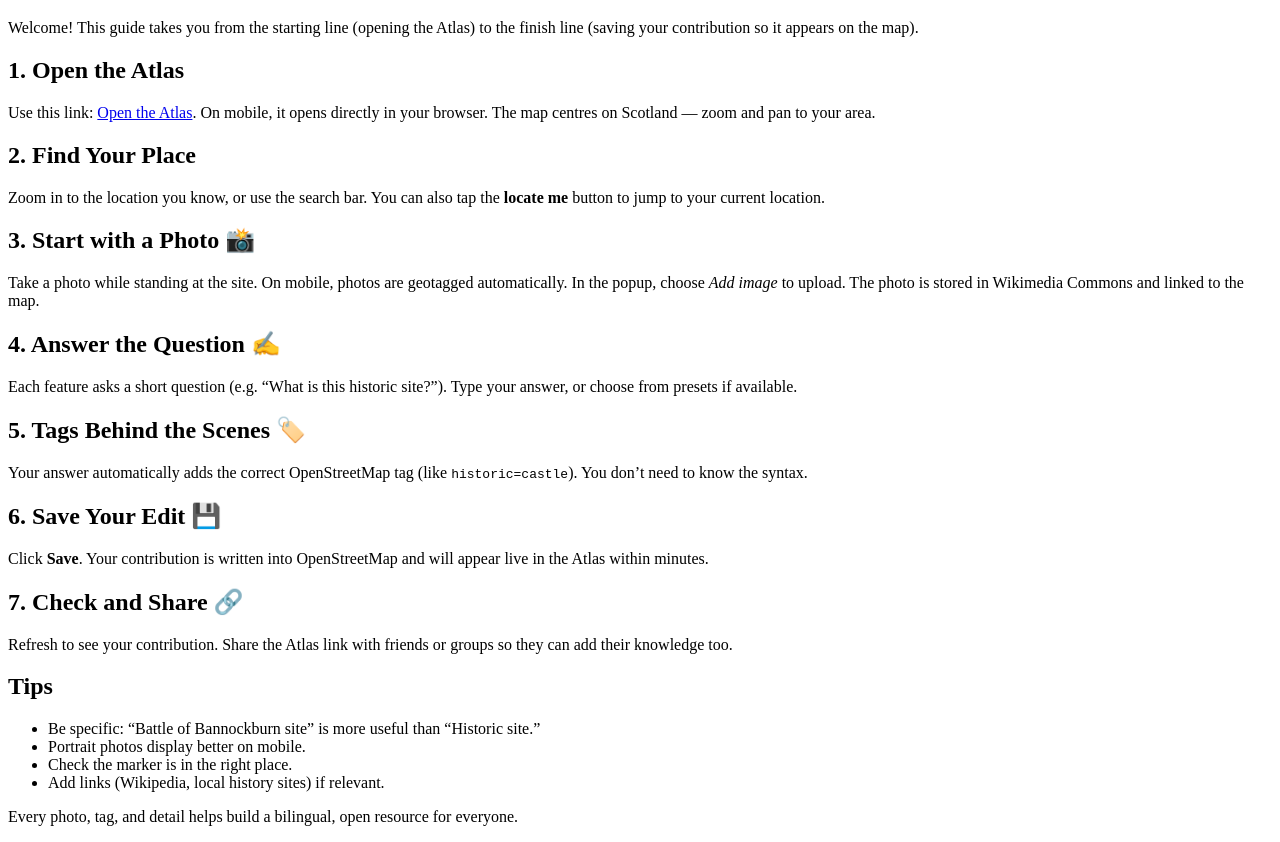
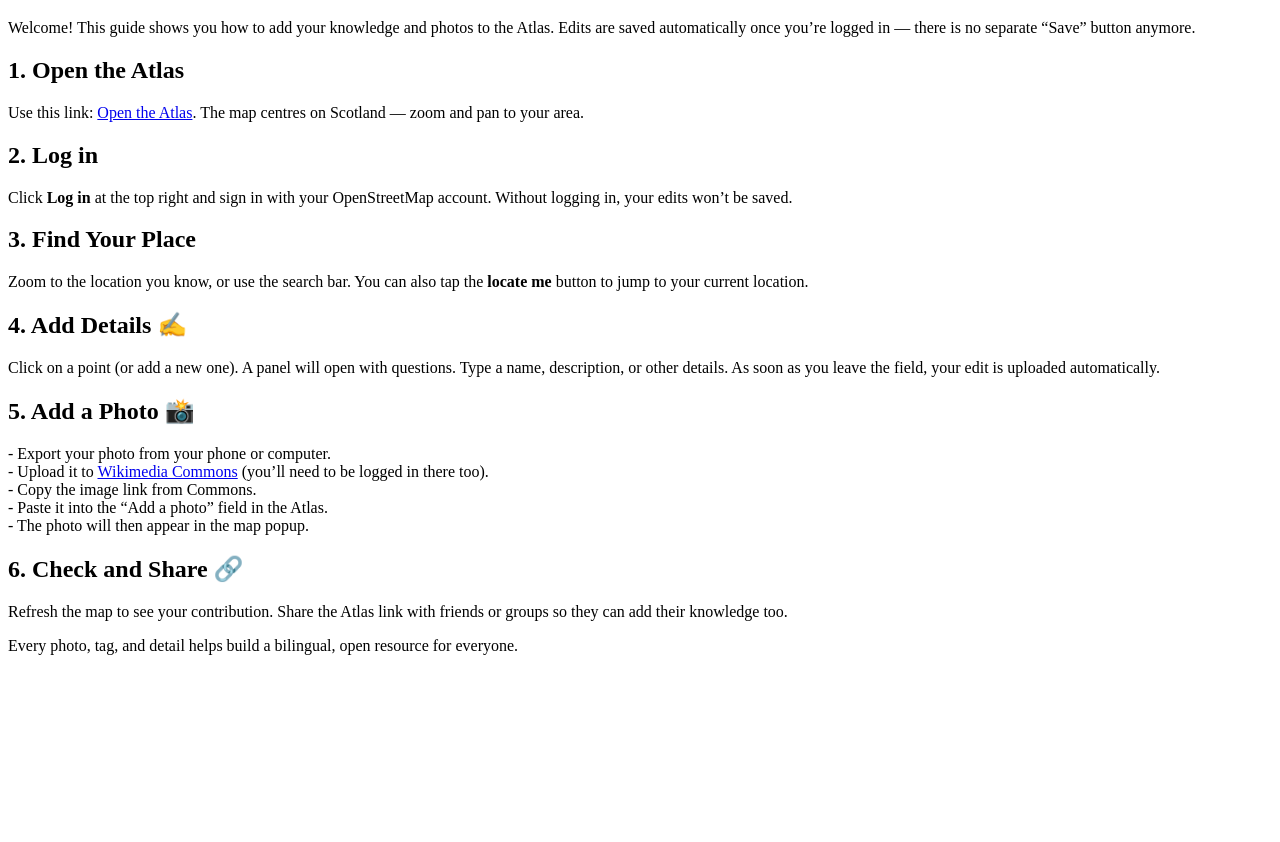
Before and after one commit to glenachulish/atlas, a plain HTML site: page contribute.html in a window 1280 px wide. Shown: the part 62-904 px from the top of the page. After the commit the page ends 800 px from the top, so only its background shows below. Drawn offline with Linux system fonts and the light colour scheme.

Commit message:
Update contribute.html

```diff
--- a/contribute.html
+++ b/contribute.html
@@ -7,36 +7,31 @@
 <body>
   <h1>🌍 How to Contribute to the Atlas of People and Place</h1>
 
-  <p>Welcome! This guide takes you from the starting line (opening the Atlas) to the finish line (saving your contribution so it appears on the map).</p>
+  <p>Welcome! This guide shows you how to add your knowledge and photos to the Atlas. Edits are saved automatically once you’re logged in — there is no separate “Save” button anymore.</p>
 
   <h2>1. Open the Atlas</h2>
-  <p>Use this link: <a href="https://glenachulish.github.io/atlas/">Open the Atlas</a>. On mobile, it opens directly in your browser. The map centres on Scotland — zoom and pan to your area.</p>
+  <p>Use this link: <a href="https://glenachulish.github.io/atlas/" target="_blank" rel="noopener">Open the Atlas</a>. The map centres on Scotland — zoom and pan to your area.</p>
 
-  <h2>2. Find Your Place</h2>
-  <p>Zoom in to the location you know, or use the search bar. You can also tap the <b>locate me</b> button to jump to your current location.</p>
+  <h2>2. Log in</h2>
+  <p>Click <b>Log in</b> at the top right and sign in with your OpenStreetMap account. Without logging in, your edits won’t be saved.</p>
 
-  <h2>3. Start with a Photo 📸</h2>
-  <p>Take a photo while standing at the site. On mobile, photos are geotagged automatically. In the popup, choose <i>Add image</i> to upload. The photo is stored in Wikimedia Commons and linked to the map.</p>
+  <h2>3. Find Your Place</h2>
+  <p>Zoom to the location you know, or use the search bar. You can also tap the <b>locate me</b> button to jump to your current location.</p>
 
-  <h2>4. Answer the Question ✍️</h2>
-  <p>Each feature asks a short question (e.g. “What is this historic site?”). Type your answer, or choose from presets if available.</p>
+  <h2>4. Add Details ✍️</h2>
+  <p>Click on a point (or add a new one). A panel will open with questions. Type a name, description, or other details. As soon as you leave the field, your edit is uploaded automatically.</p>
 
-  <h2>5. Tags Behind the Scenes 🏷️</h2>
-  <p>Your answer automatically adds the correct OpenStreetMap tag (like <code>historic=castle</code>). You don’t need to know the syntax.</p>
+  <h2>5. Add a Photo 📸</h2>
+  <p>
+    - Export your photo from your phone or computer.<br/>
+    - Upload it to <a href="https://commons.wikimedia.org/wiki/Special:UploadWizard" target="_blank" rel="noopener">Wikimedia Commons</a> (you’ll need to be logged in there too).<br/>
+    - Copy the image link from Commons.<br/>
+    - Paste it into the “Add a photo” field in the Atlas.<br/>
+    - The photo will then appear in the map popup.
+  </p>
 
-  <h2>6. Save Your Edit 💾</h2>
-  <p>Click <b>Save</b>. Your contribution is written into OpenStreetMap and will appear live in the Atlas within minutes.</p>
-
-  <h2>7. Check and Share 🔗</h2>
-  <p>Refresh to see your contribution. Share the Atlas link with friends or groups so they can add their knowledge too.</p>
-
-  <h2>Tips</h2>
-  <ul>
-    <li>Be specific: “Battle of Bannockburn site” is more useful than “Historic site.”</li>
-    <li>Portrait photos display better on mobile.</li>
-    <li>Check the marker is in the right place.</li>
-    <li>Add links (Wikipedia, local history sites) if relevant.</li>
-  </ul>
+  <h2>6. Check and Share 🔗</h2>
+  <p>Refresh the map to see your contribution. Share the Atlas link with friends or groups so they can add their knowledge too.</p>
 
   <p>Every photo, tag, and detail helps build a bilingual, open resource for everyone.</p>
 </body>
```
